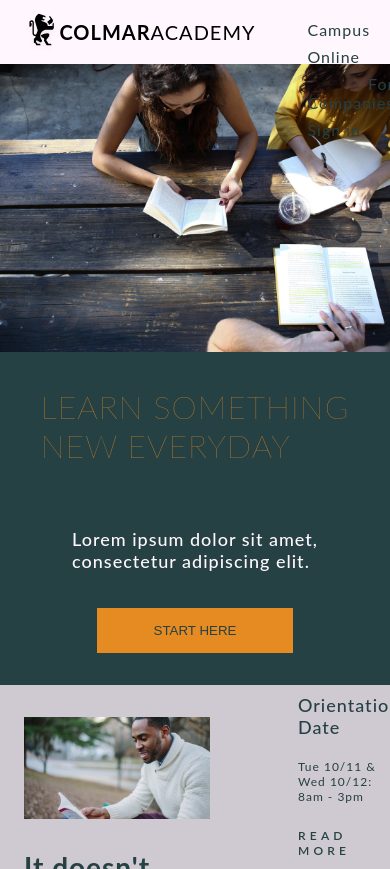
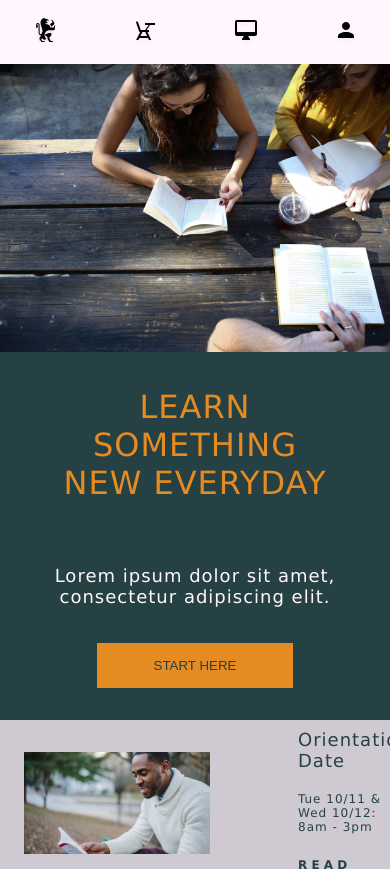
Before and after one commit to nataliejade9/colmar, a plain HTML site: page index.html in a window 390 px wide. Shown: the top 869 px of the page. Drawn offline with Linux system fonts and the light colour scheme.

Commit message:
Mobile view - nav css

```diff
--- a/index.html
+++ b/index.html
@@ -18,11 +18,31 @@
                 <img src="./resources/images/ic-logo.svg" alt="Colmar academy logo">
                 <h1>Colmar<span style="font-weight: lighter;">Academy</span></h1>
             </div>
-                <ul>
-                <li><a href="#">Campus</a></li>
-                <li><a href="#">Online</a></li>
-                <li><a href="#">For Companies</a></li>
-                <li><a href="#">Sign in</a></li>
+            <ul class="nav-links">
+                <li>
+                    <a href="#">
+                        <img src="./resources/images/ic-logo.svg" alt="Colmar college logo">
+                        <span>Campus</span>
+                    </a>
+                </li>
+                <li>
+                    <a href="#">
+                        <img src="./resources/images/ic-on-campus.svg" alt="Desk icon">
+                        <span>Online</span>
+                    </a>
+                </li>
+                <li>
+                    <a href="#">
+                        <img src="./resources/images/ic-online.svg" alt="Computer screen icon">
+                        <span>Companies</span>
+                    </a>
+                </li>
+                <li>
+                    <a href="#">
+                        <img src="./resources/images/ic-login.svg" alt="Person icon">
+                        <span>Sign in</span>
+                    </a>
+                </li>
             </ul>
         </nav>
     </header>
--- a/resources/css/style.css
+++ b/resources/css/style.css
@@ -1,5 +1,5 @@
 body {
-    font-family: Lato, Geneva, Verdana, sans-serif;
+    font-family: Geneva, Verdana, sans-serif;
     font-size: 16px;
     letter-spacing: 1px;
     margin: 0%;
@@ -44,6 +44,10 @@ nav {
     background-color: rgb(255, 247, 253);
 }
 
+.nav-links img {
+    display: none;
+}
+
 .logo img {
     height: 42px;
     padding-left: 24px;
@@ -55,13 +59,13 @@ nav {
     flex-grow: 1;
 }
 
-ul {
+.nav-links ul {
     float: right;
     margin-right: 24px;
     color: rgb(38, 65, 67);
 }
 
-li {
+.nav-links li {
     list-style: none;
     display: inline-flex;
     padding: 0.25em 0.75em;
@@ -124,6 +128,7 @@ a:hover {
     justify-content: center;
     display: flex;
     width: 60%;
+    cursor: pointer;
 }
 
 .start:hover {
@@ -301,6 +306,30 @@ footer ul {
 /* Mobile view */
 
 @media only screen and (max-width: 750px) {
+    .nav-links span {
+        display: none;
+    }
+    .logo {
+        display: none;
+    }
+    .nav-links img {
+        display: flex;
+    }
+    .nav-links li {
+        padding: 0;
+        text-align: center;
+    }
+    .nav-links {
+        float: none;
+        margin-right: 0;
+        justify-content: space-between;
+        align-items: center;
+        display: flex;
+        padding: 0 2em;
+    }
+   nav {
+       display: block;
+   }
     .banner {
         flex-direction: column;
     }
@@ -319,5 +348,8 @@ footer ul {
         align-items: center;
         flex-direction: column;
         margin: 0;
+        text-align: center;
     }
+
+    MAKE START BUTTON SMALLER
 }
```
